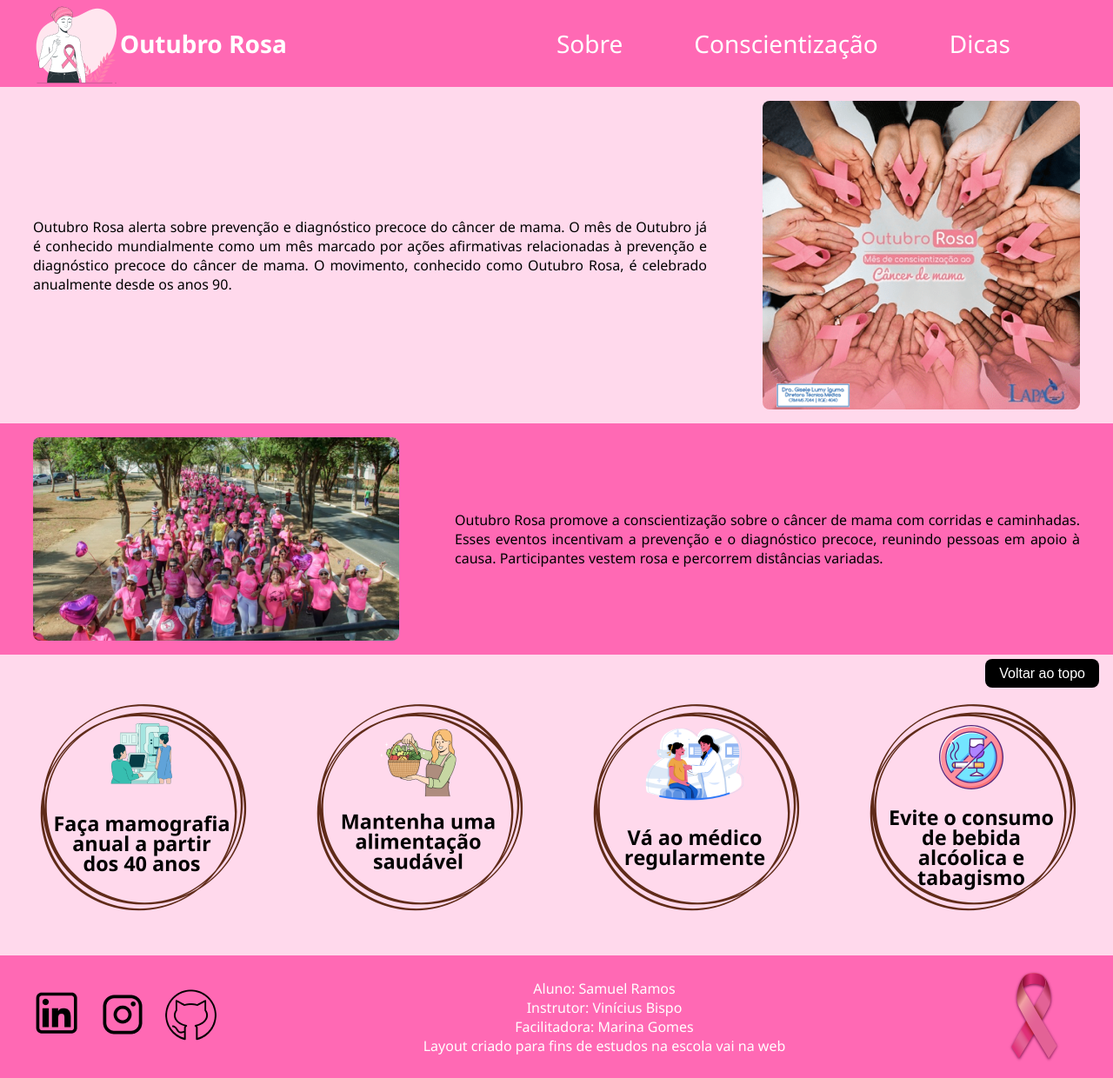
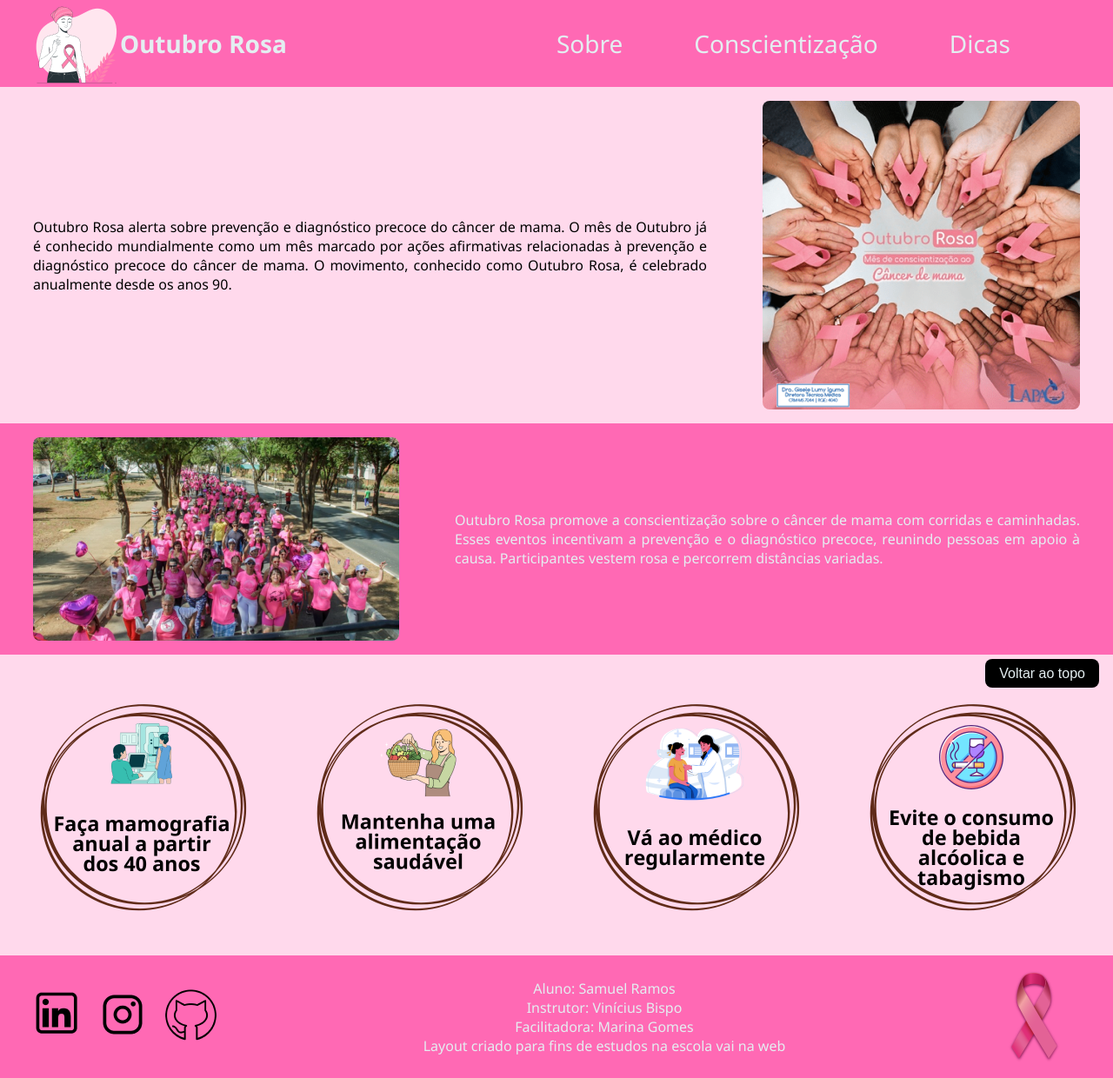
Before and after one commit to samuelrms/pink-october-challenge, a plain HTML site: page index.html in a window 1280 px wide. Shown: the whole page at 87% size. Drawn offline with Linux system fonts and the light colour scheme.

Commit message:
feat: update header, footer, and main styles with new color scheme

```diff
--- a/scss/style.css
+++ b/scss/style.css
@@ -5,7 +5,7 @@ header {
   align-items: center;
   justify-content: space-between;
   padding: 0 2.375rem;
-  color: #ffffff;
+  color: #e4eef1;
 }
 header h1 {
   font-size: 1.75rem;
@@ -47,7 +47,7 @@ header .btn-back-top {
 header .btn-back-top a {
   cursor: pointer;
   background: #000;
-  color: #fff;
+  color: #e4eef1;
   padding: 0.5rem 1rem;
   border-radius: 0.5rem;
   font-size: 1rem;
@@ -76,6 +76,9 @@ main .awareness-raising {
   gap: 4rem;
   text-align: justify;
 }
+main .awareness-raising {
+  color: #e4eef1;
+}
 main .tips {
   display: flex;
   flex-direction: row;
@@ -95,7 +98,7 @@ footer {
   flex: 1;
   justify-content: space-between;
   padding: 1rem 2.375rem;
-  color: #ffffff;
+  color: #e4eef1;
   gap: 2rem;
 }
 footer .icons-social-media {
```
